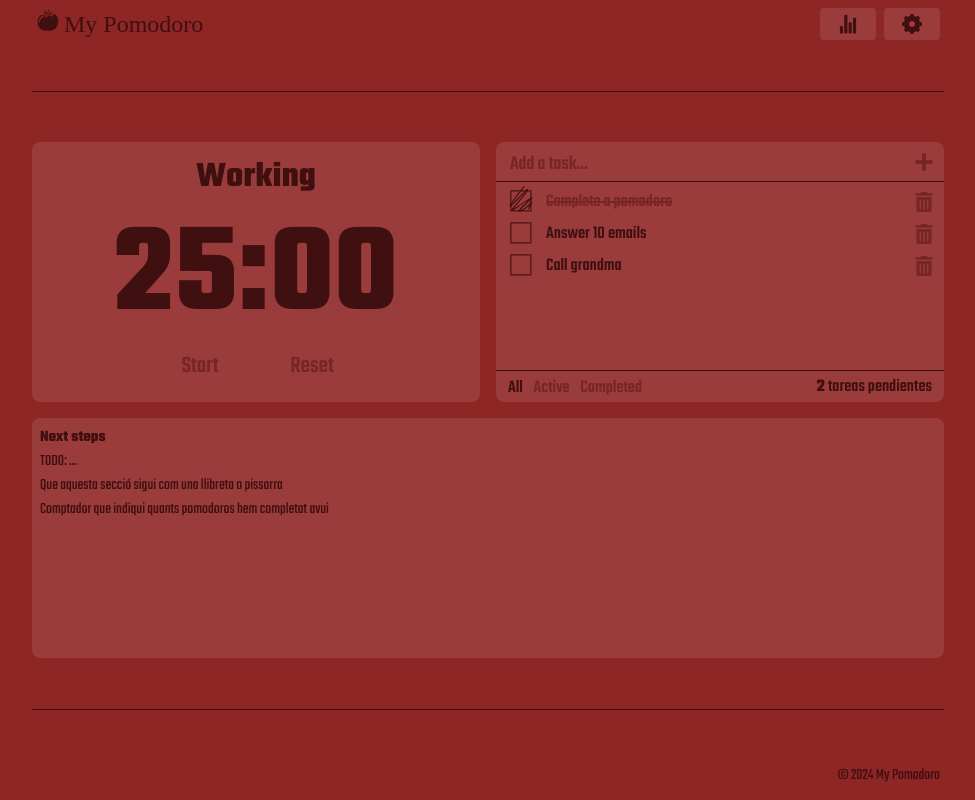
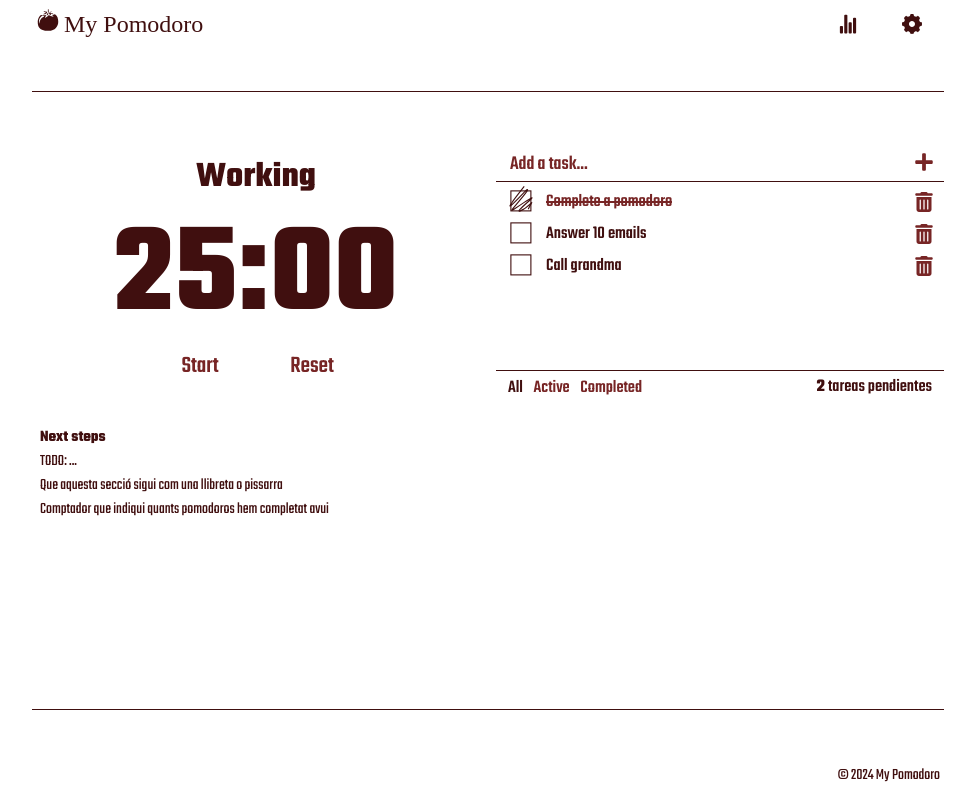
Before and after one commit to pdpau/pomodoro, a React (Vite) app: page / in a window 1280 px wide. Shown: the whole page, without its empty margins (152-1127 px from the left). Built offline with nearby package versions, Linux system fonts and the light colour scheme; a web font is replaced by a local one.

Commit message:
REMOVE: bg-color

```diff
--- a/src/index.css
+++ b/src/index.css
@@ -103,7 +103,4 @@ body {
   /* font-family: 'Playfair Display', serif; */
   /* font-family: 'Permanent Marker', cursive; */
   /* font-family: 'Schoolbell', cursive; */
-
-  /* TODO: Color de fondo */
-  background-color: #8E2626; /* my-red-800 */
 }
```
